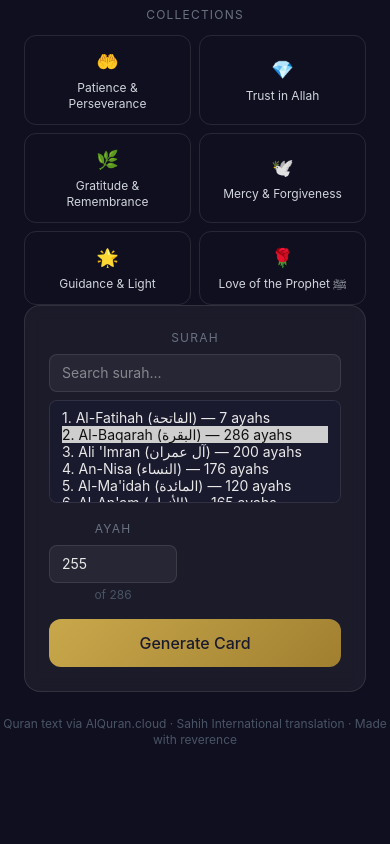
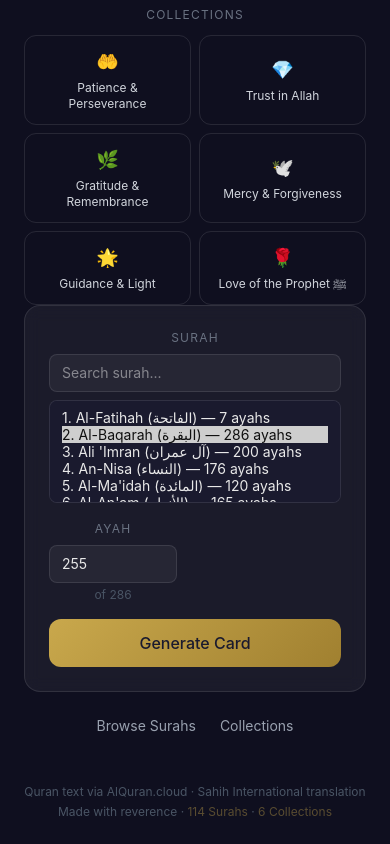
Before and after one commit to satoshi891102/ayahdrop, a Next.js app: page / in a window 390 px wide. Shown: the part 746-1590 px from the top of the page. Before the commit the page ends 1518 px from the top, so only its background shows below. Built offline with nearby package versions, Linux system fonts and the light colour scheme.

Commit message:
polish: mobile nav, footer links, improved result actions

```diff
--- a/src/app/page.tsx
+++ b/src/app/page.tsx
@@ -295,9 +295,16 @@ export default function Home() {
             )}
           </div>
 
+          {/* Mobile nav */}
+          <div className="sm:hidden flex justify-center gap-6 py-6 text-sm text-gray-400">
+            <a href="/browse" className="hover:text-white transition-colors">Browse Surahs</a>
+            <a href="/collections" className="hover:text-white transition-colors">Collections</a>
+          </div>
+
           {/* Footer */}
-          <footer className="text-center py-6 text-xs text-gray-600">
-            Quran text via AlQuran.cloud · Sahih International translation · Made with reverence
+          <footer className="text-center py-6 text-xs text-gray-600 space-y-1">
+            <p>Quran text via AlQuran.cloud · Sahih International translation</p>
+            <p>Made with reverence · <a href="/browse" className="text-[var(--color-gold)]/40 hover:text-[var(--color-gold)]">114 Surahs</a> · <a href="/collections" className="text-[var(--color-gold)]/40 hover:text-[var(--color-gold)]">6 Collections</a></p>
           </footer>
         </div>
       )}
@@ -439,17 +446,31 @@ export default function Home() {
               {/* Actions */}
               <div className="mt-6 space-y-3">
                 <button
-                  onClick={() => handleGenerate()}
-                  className="w-full py-2.5 rounded-xl text-sm border border-white/10 hover:bg-white/5 transition-colors"
-                >
-                  Regenerate with Different Ayah
-                </button>
-                <button
                   onClick={handleRandomAyah}
                   className="w-full py-2.5 rounded-xl text-sm border border-white/10 hover:bg-white/5 transition-colors"
                 >
                   Random Ayah ✨
                 </button>
+                <button
+                  onClick={() => setState("home")}
+                  className="w-full py-2.5 rounded-xl text-sm border border-white/10 hover:bg-white/5 transition-colors"
+                >
+                  Pick Another Ayah
+                </button>
+                <div className="flex gap-2 pt-2">
+                  <a
+                    href="/browse"
+                    className="flex-1 py-2 rounded-xl text-xs text-center text-gray-500 hover:text-gray-300 border border-white/5 hover:border-white/10 transition-colors"
+                  >
+                    Browse Surahs
+                  </a>
+                  <a
+                    href="/collections"
+                    className="flex-1 py-2 rounded-xl text-xs text-center text-gray-500 hover:text-gray-300 border border-white/5 hover:border-white/10 transition-colors"
+                  >
+                    Collections
+                  </a>
+                </div>
               </div>
             </div>
           </div>
```
